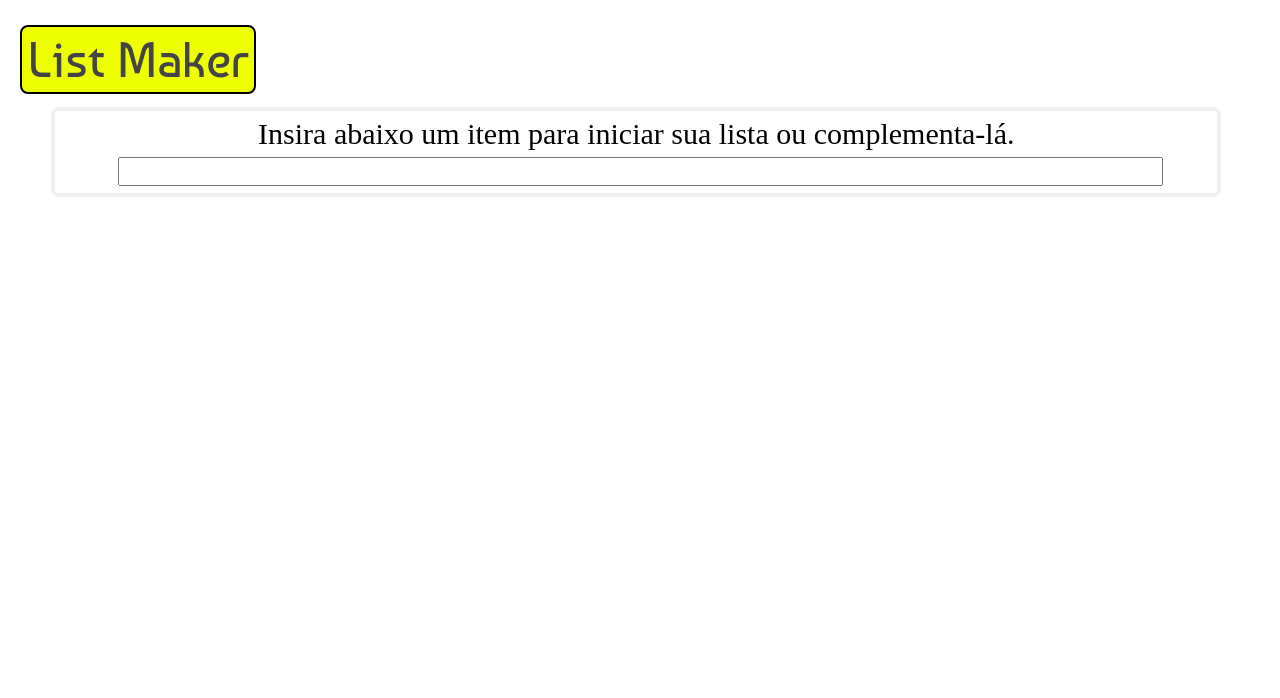
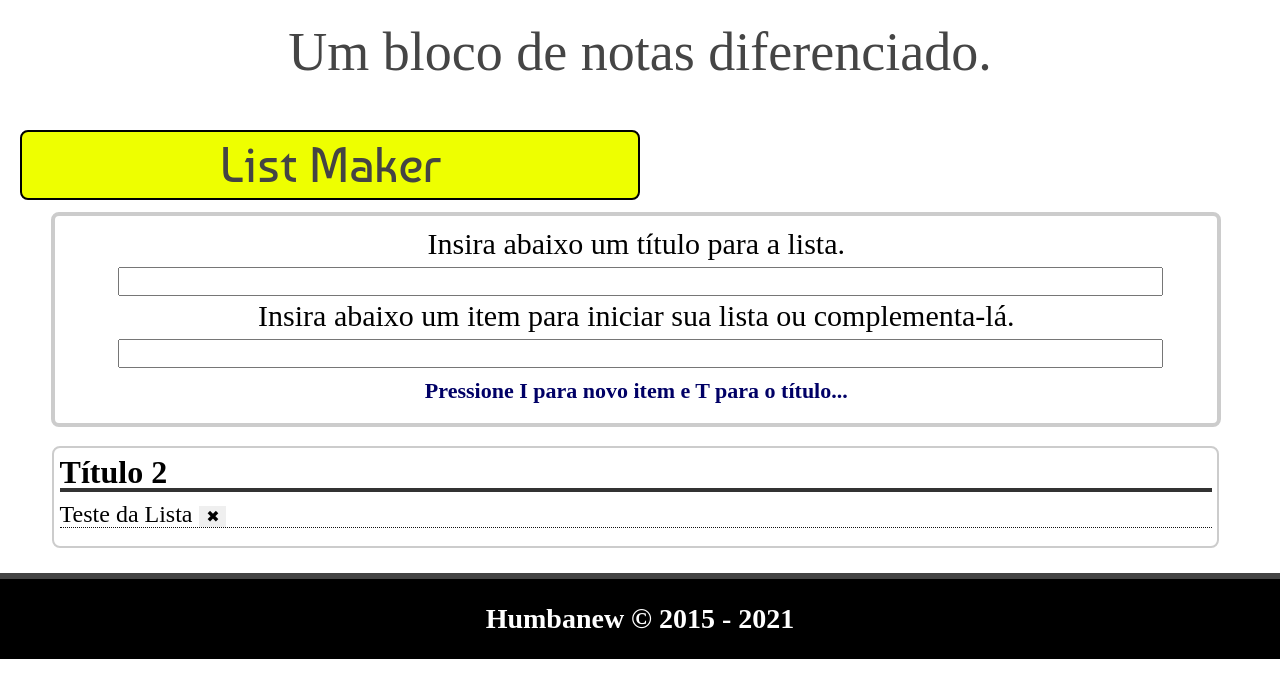
Before and after one commit to Humba01/HN-UNote, a plain HTML site: page unote.html in a window 1280 px wide. Shown: the part 98-796 px from the top of the page. Drawn offline with Linux system fonts and the light colour scheme; a web font is replaced by a local one.

Commit message:
atualização da página HTML

```diff
--- a/css/unote/lists/lists.css
+++ b/css/unote/lists/lists.css
@@ -5,6 +5,7 @@
   margin-top: 2vw;
   text-align: center;
   align-content: center;
+  width: 50vw;
 }
 
 .titulo_servicos {
@@ -20,7 +21,7 @@
 .creator {
   font-family: "Ubuntu-Light";
   display: inline-block;
-  border: #f0f0f0 4px solid;
+  border: #cccccc 4px solid;
   border-radius: 8px;
   padding: 0.6vw 0.4vw;
   margin-top: 1vw;
@@ -33,6 +34,7 @@
   display: block;
   text-align: center;
   align-content: center;
+  margin-top: 0.4vw;
 }
 
 .input_lista {
@@ -44,3 +46,60 @@
   width: 90%;
   font-size: 20px;
 }
+
+.lista_aviso {
+  font-size: 22px;
+  margin-top: 1vw;
+  margin-bottom: 1vw;
+  text-align: center;
+  align-content: center;
+  color: #000066;
+  font-weight: 600;
+}
+
+.list_conteiner {
+  display: inline-block;
+  border: #cccccc 2px solid;
+  margin-bottom: 2vw;
+  margin-left: 4.1vw;
+  margin-top: 1.5vw;
+  width: 90vw;
+  border-radius: 8px;
+  align-content: center;
+  font-size: 24px;
+  padding: 0.6vw 0.4vw;
+  font-family: "Ubuntu-Light";
+}
+
+.list_titulo {
+  margin-bottom: 0.8vw;
+  font-size: 32px;
+  font-weight: 900;
+  border-bottom: #333333 4px solid;
+}
+
+.list_item {
+  display: block;
+  margin-bottom: 0.8vw;
+  border-bottom: #141414 1.5px dotted;
+}
+
+.list_item__text,
+.list_item__btn {
+  display: inline-block;
+}
+
+.list_item__btn {
+  align-content: right;
+  border-left: #585858 2px solid;
+  padding-left: 0.6vw;
+  outline: none;
+  border: none;
+  font-size: medium;
+  cursor: pointer;
+}
+
+.list_item__btn:hover {
+  background-color: #444444;
+  color: #ffffff;
+}
--- /dev/null
+++ b/css/unote/slogan/slogan.css
@@ -0,0 +1,12 @@
+.unote_slogan {
+  text-align: center;
+  margin-bottom: 2vw;
+  margin-top: 2vw;
+}
+
+.unote_text_slogan {
+  display: inline-block;
+  font-size: 54px;
+  font-family: "Ubuntu-Light";
+  color: #454545;
+}
--- a/js/config/animation_unote.js
+++ b/js/config/animation_unote.js
@@ -1,45 +1,90 @@
-let betaTexto = document.getElementById("beta_text");
+let slogan = document.getElementById("slogan");
 
-let quadroDaAnimacao = document.getElementById("canvas1");
+function animacaoSlogan() {
+  setTimeout(() => {
+    slogan.style.borderLeftWidth = "3px";
+    slogan.style.borderLeftStyle = "solid";
+    slogan.style.borderLeftColor = "#0000ff";
+    setTimeout(() => {
+      slogan.style.borderLeftWidth = "0px";
+      slogan.style.borderLeftStyle = "solid";
+      slogan.style.borderLeftColor = "#0000ff";
+      setTimeout(() => {
+        slogan.style.borderRightWidth = "3px";
+        slogan.style.borderRightStyle = "solid";
+        slogan.style.borderRightColor = "#0000ff";
+        setTimeout(() => {
+          slogan.style.borderRightWidth = "0px";
+          slogan.style.borderRightStyle = "solid";
+          slogan.style.borderRightColor = "#0000ff";
+          setTimeout(() => {
+            slogan.style.borderLeftWidth = "3px";
+            slogan.style.borderLeftStyle = "solid";
+            slogan.style.borderLeftColor = "#00ff00";
+            setTimeout(() => {
+              slogan.style.borderLeftWidth = "0px";
+              slogan.style.borderLeftStyle = "solid";
+              slogan.style.borderLeftColor = "#00ff00";
+              setTimeout(() => {
+                slogan.style.borderRightWidth = "3px";
+                slogan.style.borderRightStyle = "solid";
+                slogan.style.borderRightColor = "#00ff00";
+                setTimeout(() => {
+                  slogan.style.borderRightWidth = "0px";
+                  slogan.style.borderRightStyle = "solid";
+                  slogan.style.borderRightColor = "#00ff00";
+                  setTimeout(() => {
+                    slogan.style.borderLeftWidth = "3px";
+                    slogan.style.borderLeftStyle = "solid";
+                    slogan.style.borderLeftColor = "#ffcc00";
+                    setTimeout(() => {
+                      slogan.style.borderLeftWidth = "0px";
+                      slogan.style.borderLeftStyle = "solid";
+                      slogan.style.borderLeftColor = "#ffcc00";
+                      setTimeout(() => {
+                        slogan.style.borderRightWidth = "3px";
+                        slogan.style.borderRightStyle = "solid";
+                        slogan.style.borderRightColor = "#ffcc00";
+                        setTimeout(() => {
+                          slogan.style.borderRightWidth = "0px";
+                          slogan.style.borderRightStyle = "solid";
+                          slogan.style.borderRightColor = "#ffcc00";
+                          setTimeout(() => {
+                            slogan.style.borderLeftWidth = "3px";
+                            slogan.style.borderLeftStyle = "solid";
+                            slogan.style.borderLeftColor = "#dddddd";
+                            setTimeout(() => {
+                              slogan.style.borderLeftWidth = "0px";
+                              slogan.style.borderLeftStyle = "solid";
+                              slogan.style.borderLeftColor = "#dddddd";
+                              setTimeout(() => {
+                                slogan.style.borderRightWidth = "3px";
+                                slogan.style.borderRightStyle = "solid";
+                                slogan.style.borderRightColor = "#dddddd";
+                                setTimeout(() => {
+                                  slogan.style.borderRightWidth = "0px";
+                                  slogan.style.borderRightStyle = "solid";
+                                  slogan.style.borderRightColor = "#dddddd";
+                                }, 600);
+                              }, 600);
+                            }, 600);
+                          }, 600);
+                        }, 600);
+                      }, 600);
+                    }, 600);
+                  }, 600);
+                }, 600);
+              }, 600);
+            }, 600);
+          }, 600);
+        }, 600);
+      }, 600);
+    }, 600);
+  }, 600);
+}
 
-//let caneta = quadroDaAnimacao.getContext("2d");
-/*
-caneta.fillStyle = "#0000ffaa";
-caneta.fillRect(6, 18, 200, 200);
+animacaoSlogan();
 
-caneta.fillStyle = "#0000ffaa";
-caneta.fillRect(210, 18, 200, 200);
-
-caneta.fillStyle = "#0000ffaa";
-caneta.fillRect(414, 18, 200, 200);
-
-caneta.fillStyle = "#0000ffaa";
-caneta.fillRect(618, 18, 200, 200);
-
-caneta.fillStyle = "#0000ffaa";
-caneta.fillRect(822, 18, 200, 200);
-
-caneta.fillStyle = "#0000ffaa";
-caneta.fillRect(1026, 18, 200, 200);
-
-caneta.fillStyle = "#0000ffaa";
-caneta.fillRect(6, 222, 200, 200);
-
-caneta.fillStyle = "#0000ffaa";
-caneta.fillRect(210, 222, 200, 200);
-
-caneta.fillStyle = "#0000ffaa";
-caneta.fillRect(414, 222, 200, 200);
-
-caneta.fillStyle = "#0000ffaa";
-caneta.fillRect(618, 222, 200, 200);
-
-caneta.fillStyle = "#0000ffaa";
-caneta.fillRect(822, 222, 200, 200);
-
-caneta.fillStyle = "#0000ffaa";
-caneta.fillRect(1026, 222, 200, 200);
-
-caneta.fillStyle = "#006600aa";
-caneta.fillRect(6, 18, 200, 30);
-*/
+setInterval(() => {
+  animacaoSlogan();
+}, 9620);
--- a/unote.html
+++ b/unote.html
@@ -11,6 +11,7 @@
     <link rel="stylesheet" href="css/pag-inicial/cabecalho.css"/>
     <link rel="stylesheet" href="css/pag-inicial/rodape.css"/>
     <link rel="stylesheet" href="css/unote/lists/lists.css"/>
+    <link rel="stylesheet" href="css/unote/slogan/slogan.css"/>
 
   </head>
   <body>
@@ -25,20 +26,40 @@
       </div>
     </header>
 
+    <section class="unote_slogan">
+      <p class="unote_text_slogan" id="slogan">Um bloco de notas diferenciado.</p>
+    </section>
+
     <section class="list_maker_conteiner">
       <h2 class="titulo_servicos">List Maker</h2>
     </section>
 
     <section class="creator">
+      <label class="label_lista" for="lists">Insira abaixo um título para a lista.</label>
+      <input class="input_lista" type="text" id="lists">
       <label class="label_lista" for="lists">Insira abaixo um item para iniciar sua lista ou complementa-lá.</label>
       <input class="input_lista" type="text" id="lists">
+      <p class="lista_aviso">Pressione I para novo item e T para o título...</p>
+    </section>
+
+    <section class="list_conteiner">
+      <ol class="list" id="unote_notes">
+        <!-- Estrutura de Dados a ser criada -->
+        <h2 class="list_titulo">Título 2</h2>
+        <li class="list_item">
+          <p class="list_item__text">Teste da Lista</p>
+          <button class="list_item__btn">✖</button>
+        </li>
+      </ol>
     </section>
 
     <script src="js/config/animation_unote.js"></script>
-    <script src="lister.js"></script>
+    <script src="js/config/function/list_maker.js"></script>
 
   </body>
   <footer>
-
+    <section class="rodape">
+      <h1 class="rodape_titulo">Humbanew © 2015 - 2021</h1>
+    </section>
   </footer>
 </html>
```
Also changed, not shown: js/config/pages_config.js (deleted, +0 -12 lines), js/config/function/list_maker.js (added), js/config/function/lister.js (renamed from lister.js).
